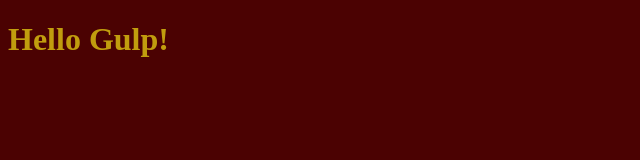
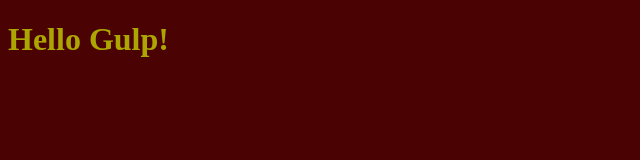
Before and after one commit to VeronikaSmahula/pm_23_22, a website: page src/html/index.html in a window 1280 px wide. Shown: the full height of the page, 0-640 px from the left. Drawn offline with nearby package versions, Linux system fonts and the light colour scheme; files that its build step writes are made by us from their sources.

```diff
--- a/src/scss/main.scss
+++ b/src/scss/main.scss
@@ -2,7 +2,7 @@
   background: rgb(75, 2, 2);
 
   h1 {
-    color: rgb(193, 157, 14);
+    color: rgb(172, 166, 3);
 
   }
 }
```
Also changed, not shown: dist/css/main.css, dist/css/main.min.css, dist/images/45.png (deleted), 1 other file.
